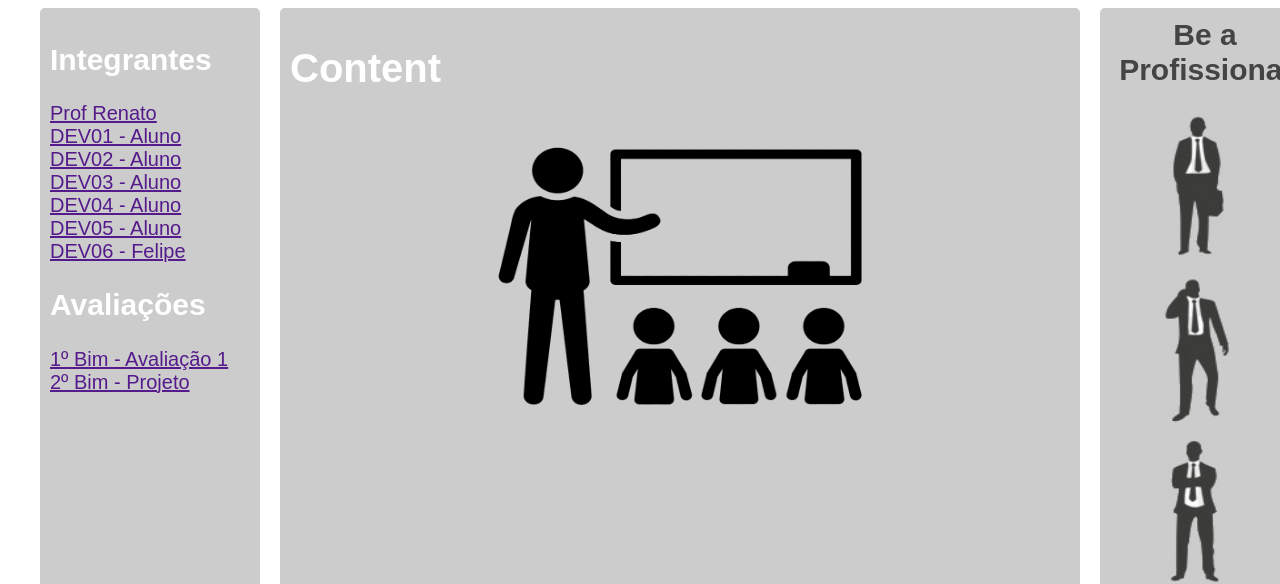
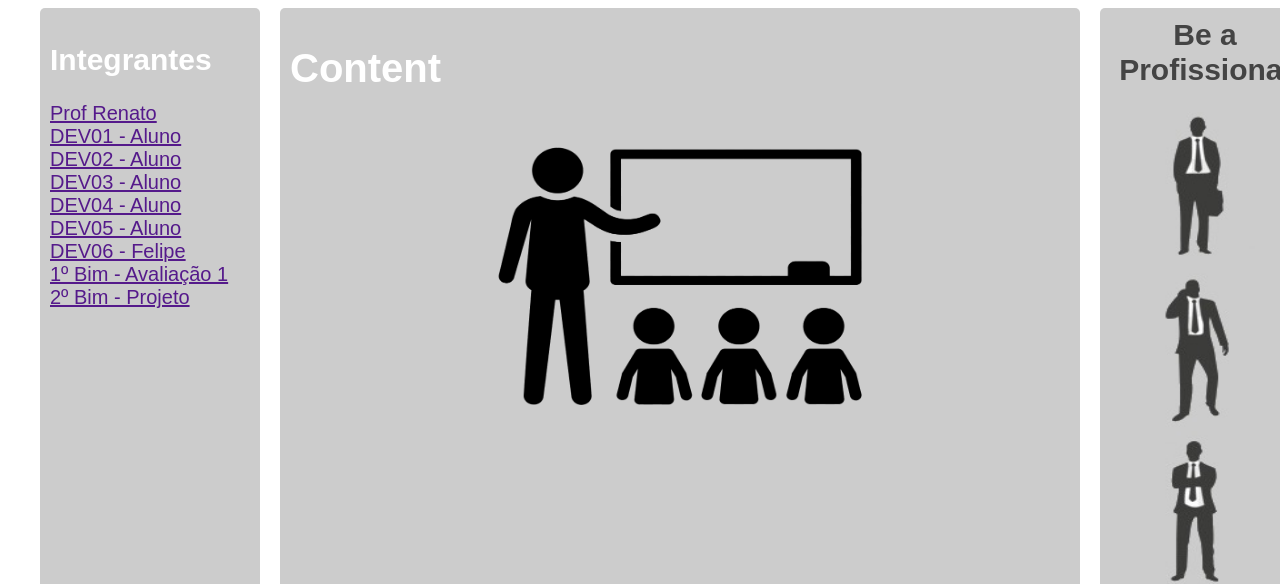
Before and after one commit to profrenatosantos/progweb_grupo2, a plain HTML site: page index.html in a window 1280 px wide. Shown: the part 222-806 px from the top of the page. Drawn offline with Linux system fonts and the light colour scheme.

Commit message:
Remoção título

```diff
--- a/index.html
+++ b/index.html
@@ -25,10 +25,6 @@
                 <a href wm-nav="integrantes/alunoteste4.html">DEV04 - Aluno</a> <br>
                 <a href wm-nav="integrantes/alunoteste5.html">DEV05 - Aluno</a> <br>
                 <a href wm-nav="integrantes/Felipe.html">DEV06 - Felipe</a> <br>
-                <h1>Avaliações</h1>
-
-
-
                 <a href wm-nav="/avaliacao1.html">1º Bim - Avaliação 1</a> <br>
                 <a href wm-nav="/avaliacao1.html">2º Bim - Projeto</a> <br>
             </nav>
```
